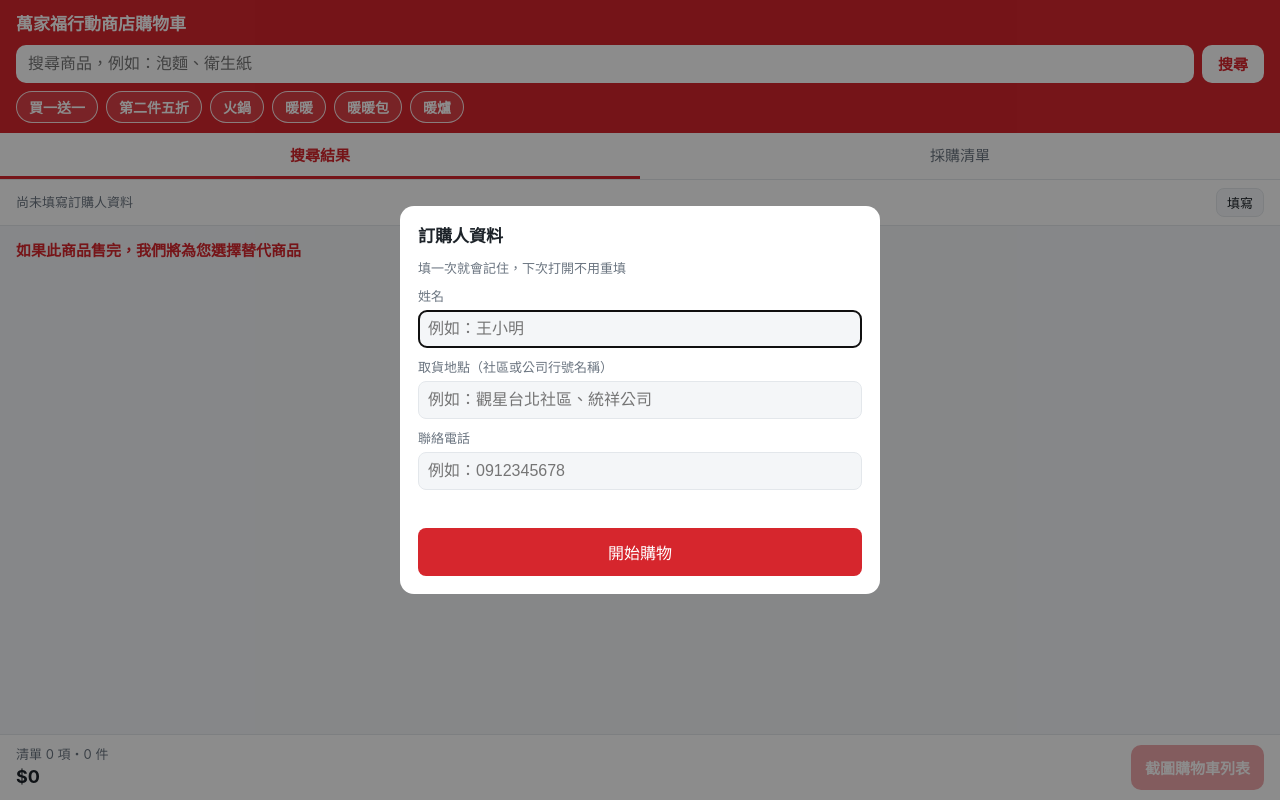
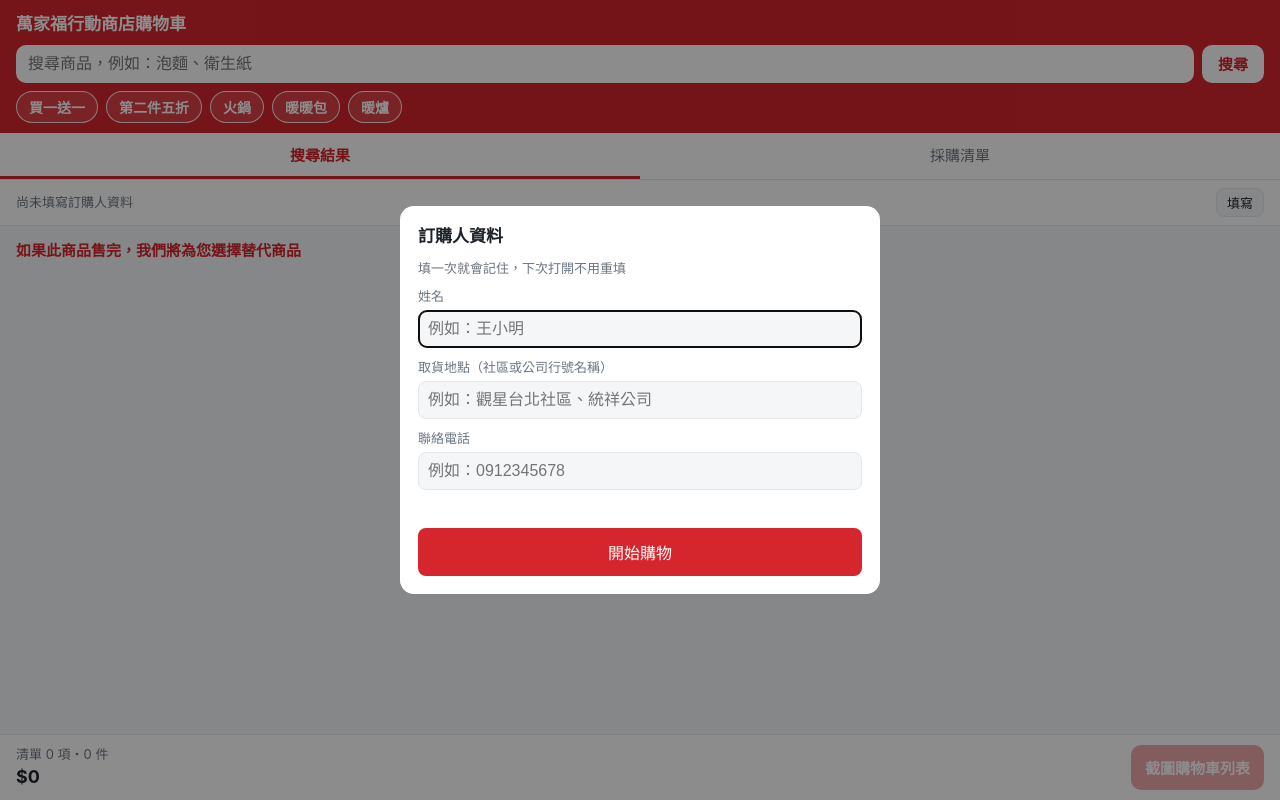
Before and after one commit to 3001805-wq/product-search, a plain HTML site: page ufj.html in a window 1280 px wide. Drawn offline with Linux system fonts and the light colour scheme.

Commit message:
Add files via upload

```diff
--- a/ufj.html
+++ b/ufj.html
@@ -81,7 +81,7 @@ dialog .btns button.primary{background:var(--brand);color:#fff}
     <input id="q" type="search" placeholder="搜尋商品，例如：泡麵、衛生紙" autocomplete="off">
     <button>搜尋</button>
   </form>
-  <div class="tags"><button type="button" data-tag="bogo">買一送一</button><button type="button" data-tag="half">第二件五折</button><button type="button" data-q="火鍋" data-more="火鍋料,湯底,沙茶,貢丸,魚丸,燕餃,蛋餃,鍋燒">火鍋</button><button type="button" data-q="暖暖">暖暖</button><button type="button" data-q="暖暖包">暖暖包</button><button type="button" data-q="暖爐">暖爐</button></div>
+  <div class="tags"><button type="button" data-tag="bogo">買一送一</button><button type="button" data-tag="half">第二件五折</button><button type="button" data-q="火鍋" data-more="火鍋料,湯底,沙茶,貢丸,魚丸,燕餃,蛋餃,鍋燒">火鍋</button><button type="button" data-q="暖暖包">暖暖包</button><button type="button" data-q="暖爐">暖爐</button></div>
 </header>
 <nav class="tabs">
   <button id="tSearch" class="on">搜尋結果</button>
```
